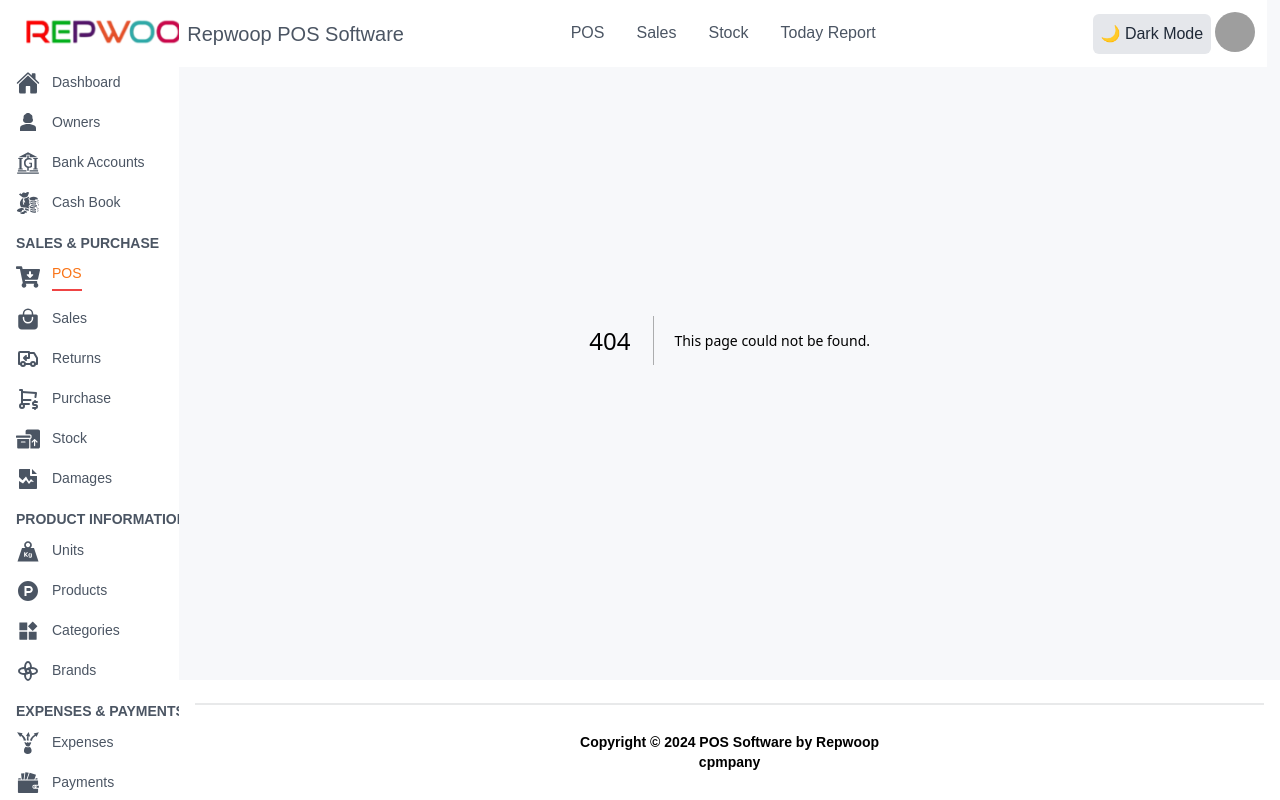
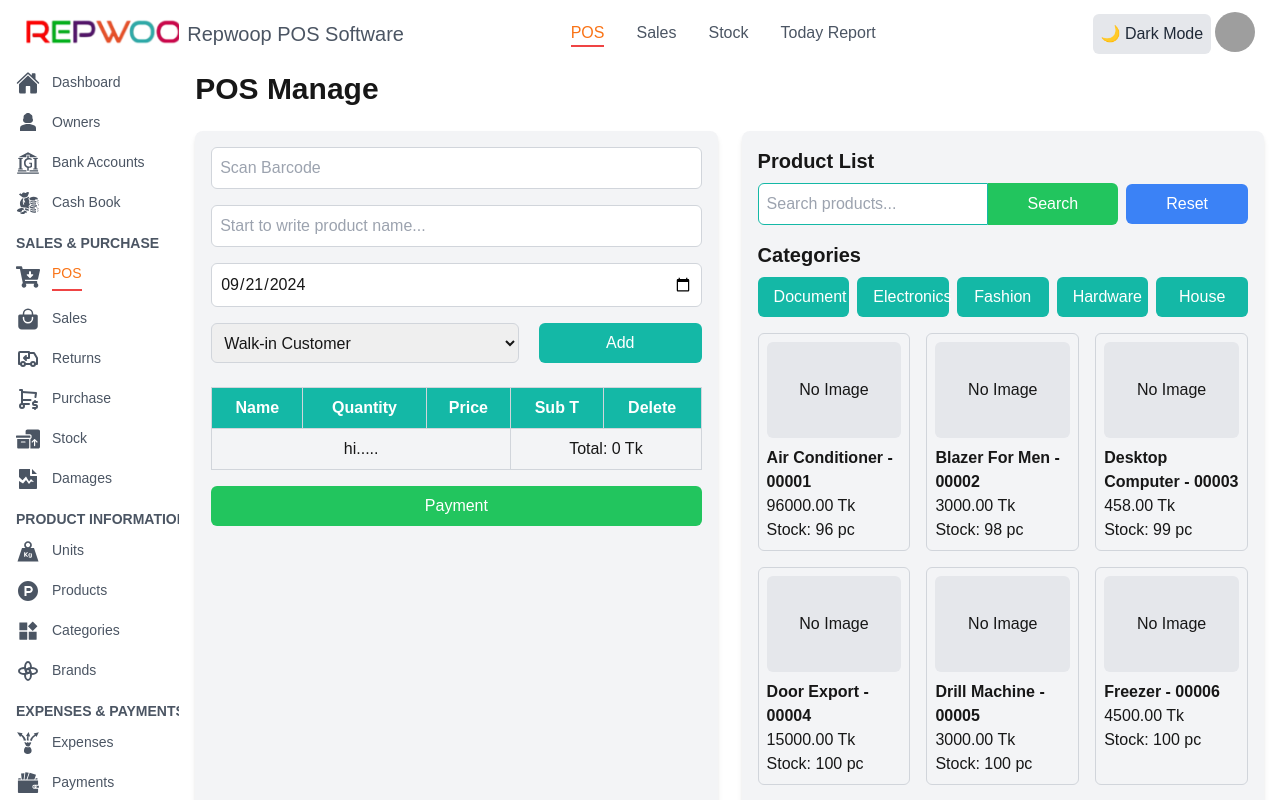
Before and after one commit to md-asif-iqbal/RepWoop-POS-system, a Next.js app: page /POS in a window 1280 px wide. Before the commit this address had no page. Built offline with nearby package versions, Linux system fonts and the light colour scheme; grey boxes are pictures that could not be loaded.

Commit message:
POS basic page design done

```diff
--- /dev/null
+++ b/app/POS/page.jsx
@@ -0,0 +1,174 @@
+"use client"
+import React, { useState } from 'react'
+
+export default function POSManage() {
+    const [searchTerm, setSearchTerm] = useState("");
+
+    const products = [
+      { id: 1, name: "Air Conditioner", price: 96000, stock: 96 },
+      { id: 2, name: "Blazer For Men", price: 3000, stock: 98 },
+      { id: 3, name: "Desktop Computer", price: 458, stock: 99 },
+      { id: 4, name: "Door Export", price: 15000, stock: 100 },
+      { id: 5, name: "Drill Machine", price: 3000, stock: 100 },
+      { id: 6, name: "Freezer", price: 4500, stock: 100 },
+      { id: 7, name: "Gaming Laptop", price: 150000, stock: 100 },
+      { id: 8, name: "Ladie's Shirt", price: 900, stock: 100 },
+      { id: 9, name: "Laptop Computer", price: 78000, stock: 100 },
+      { id: 10, name: "Mobile Phone", price: 4500, stock: 100 },
+    ];
+
+    const filteredProducts = products.filter(product =>
+      product.name.toLowerCase().includes(searchTerm.toLowerCase())
+    );
+
+    return (
+        <div className='bg-white dark:bg-[#141432] dark:text-white'>
+            <div className="container mx-auto p-4 mt-[5%] ">
+        {/* POS Manage Header */}
+        <h1 className="text-3xl font-bold mb-6 ">POS Manage</h1>
+
+        <div className="grid grid-cols-1 lg:grid-cols-2 gap-6">
+          {/* Left Section: Input and Payment */}
+          <div className="bg-gray-100 dark:bg-[#26264b] p-4 rounded-lg shadow-md w-full">
+            <div className="flex flex-col gap-4 dark:text-black items-center w-full">
+              {/* Scan Barcode & Product Name Input */}
+              <input
+                type="text"
+                placeholder="Scan Barcode"
+                className="border w-full border-gray-300 rounded-md p-2 focus:outline-none focus:ring-2 focus:ring-blue-500"
+              />
+              <input
+                type="text"
+                placeholder="Start to write product name..."
+                className="border w-full border-gray-300 rounded-md p-2 focus:outline-none focus:ring-2 focus:ring-blue-500"
+              />
+              {/* Date Picker */}
+              <input
+                type="date"
+                className="border w-full border-gray-300 rounded-md p-2 focus:outline-none focus:ring-2 focus:ring-blue-500"
+                defaultValue="2024-09-21"
+              />
+              {/* Customer Dropdown */}
+              <div className='flex w-full gap-5'>
+              <select className="border w-full border-gray-300 rounded-md p-2 focus:outline-none focus:ring-2 focus:ring-blue-500">
+                <option>Walk-in Customer</option>
+                <option>Registered Customer</option>
+              </select>
+              {/* Add Button */}
+              <button className="bg-teal-500 text-white w-[50%] px-4 py-2 rounded-md hover:bg-teal-600 focus:outline-none">
+                Add
+              </button>
+              </div>
+            </div>
+
+            {/* Cart Table */}
+            <div className="mt-6">
+              <table className="w-full border-collapse border border-gray-300 ">
+                <thead>
+                  <tr className="bg-teal-500 text-white">
+                    <th className="border border-gray-300 p-2">Name</th>
+                    <th className="border border-gray-300 p-2">Quantity</th>
+                    <th className="border border-gray-300 p-2">Price</th>
+                    <th className="border border-gray-300 p-2">Sub T</th>
+                    <th className="border border-gray-300 p-2">Delete</th>
+                  </tr>
+                </thead>
+                <tbody>
+                  <tr>
+                    <td className="border border-gray-300 p-2 text-center" colSpan="3">
+                      hi.....
+                    </td>
+                    <td className="border border-gray-300 p-2 text-center" colSpan="2">
+                      Total: 0 Tk
+                    </td>
+                  </tr>
+                </tbody>
+              </table>
+            </div>
+
+            {/* Payment Button */}
+            <div className="mt-4">
+              <button className="bg-green-500 text-white w-full py-2 rounded-md hover:bg-green-600">
+                Payment
+              </button>
+            </div>
+          </div>
+
+          {/* Right Section: Product Category and List */}
+          <div className="bg-gray-100 dark:bg-[#26264b] p-4 rounded-lg shadow-md">
+          <h1 className='text-xl font-bold mb-2'>Product List</h1>
+            {/* Search Bar and Filtering */}
+            <div className="md:flex items-center mb-4">
+                {/* Search Input and Button */}
+                <div className="flex w-full">
+                    <input
+                    type="text"
+                    placeholder="Search products..."
+                    className="border dark:text-black border-teal-500 w-[100%] rounded-l-md p-2 focus:outline-none focus:ring-1 focus:ring-blue-500"
+                    value={searchTerm}
+                    onChange={(e) => setSearchTerm(e.target.value)}
+                    />
+                    <button
+                    className="bg-green-500 text-white md:px-10 py-2 rounded-r-md hover:bg-green-600 focus:outline-none"
+                    onClick={() => { /* Implement search logic here if needed */ }}
+                    >
+                    Search
+                    </button>
+                </div>
+
+                {/* Reset Button */}
+                <button
+                    className="lg:ml-2 bg-blue-500 text-white px-8 mt-2 md:mt-0 md:px-10  py-2 rounded-md hover:bg-blue-600 focus:outline-none"
+                    onClick={() => setSearchTerm("")}
+                >
+                    Reset
+                </button>
+            </div>
+
+
+
+            {/* Categories */}
+            <h1 className='text-xl font-bold mb-2'>Categories</h1>
+            <div className="grid grid-cols-1 md:grid-cols-3 lg:grid-cols-5 gap-2 mb-4">
+              <button className="bg-teal-500 text-white px-4 py-2 rounded-md">
+                Document
+              </button>
+              <button className="bg-teal-500 text-white px-4 py-2 rounded-md">
+                Electronics
+              </button>
+              <button className="bg-teal-500 text-white px-4 py-2 rounded-md">
+                Fashion
+              </button>
+              <button className="bg-teal-500 text-white px-4 py-2 rounded-md">
+                Hardware
+              </button>
+              <button className="bg-teal-500 text-white px-4 py-2 rounded-md">
+                House
+              </button>
+            </div>
+
+            {/* Product List */}
+            <div className="grid grid-cols-1 gap-4 md:grid-cols-2 lg:grid-cols-3">
+              {filteredProducts.slice(0, 10).map((product) => (
+                <div key={product.id} className="border border-gray-300 p-2 rounded-md">
+                  <div className="bg-gray-200 h-24 flex justify-center items-center rounded-md">
+                    <span>No Image</span>
+                  </div>
+                  <p className="mt-2 font-bold">{product.name} - 0000{product.id}</p>
+                  <p>{product.price.toFixed(2)} Tk</p>
+                  <p>Stock: {product.stock} pc</p>
+                </div>
+              ))}
+            </div>
+
+            {/* Pagination */}
+            <div className="flex justify-center mt-4">
+              <button className="px-4 py-2 mx-2 bg-gray-200 rounded-md hover:bg-gray-300">1</button>
+              <button className="px-4 py-2 mx-2 bg-gray-200 rounded-md hover:bg-gray-300">2</button>
+            </div>
+          </div>
+        </div>
+            </div>
+        </div>
+    );
+  };
--- a/app/Shared/Navigation/Navigation.jsx
+++ b/app/Shared/Navigation/Navigation.jsx
@@ -68,7 +68,12 @@ export default function Navigation({toggleSidebar}) {
             <div className="navbar-center hidden lg:flex">
               <ul className="menu-horizontal gap-8 px-1">
                 <li>
-                  <Link href="/" className="group text-gray-600 dark:text-white hover:text-orange-500 ">
+                  <Link href="/POS" className=
+                        {`${
+                          pathname === '/POS'
+                            ? ' group text-orange-500  border-b-2 border-red-500 pb-1'
+                            : 'group text-gray-600 dark:text-white hover:text-orange-500'
+                        }`}>
                             POS
                   <span className="block h-0.5 bg-gradient-to-r from-pink-500 to-orange-500 scale-x-0 group-hover:scale-x-100 transition-transform origin-left duration-700"></span>
                   </Link>
```
